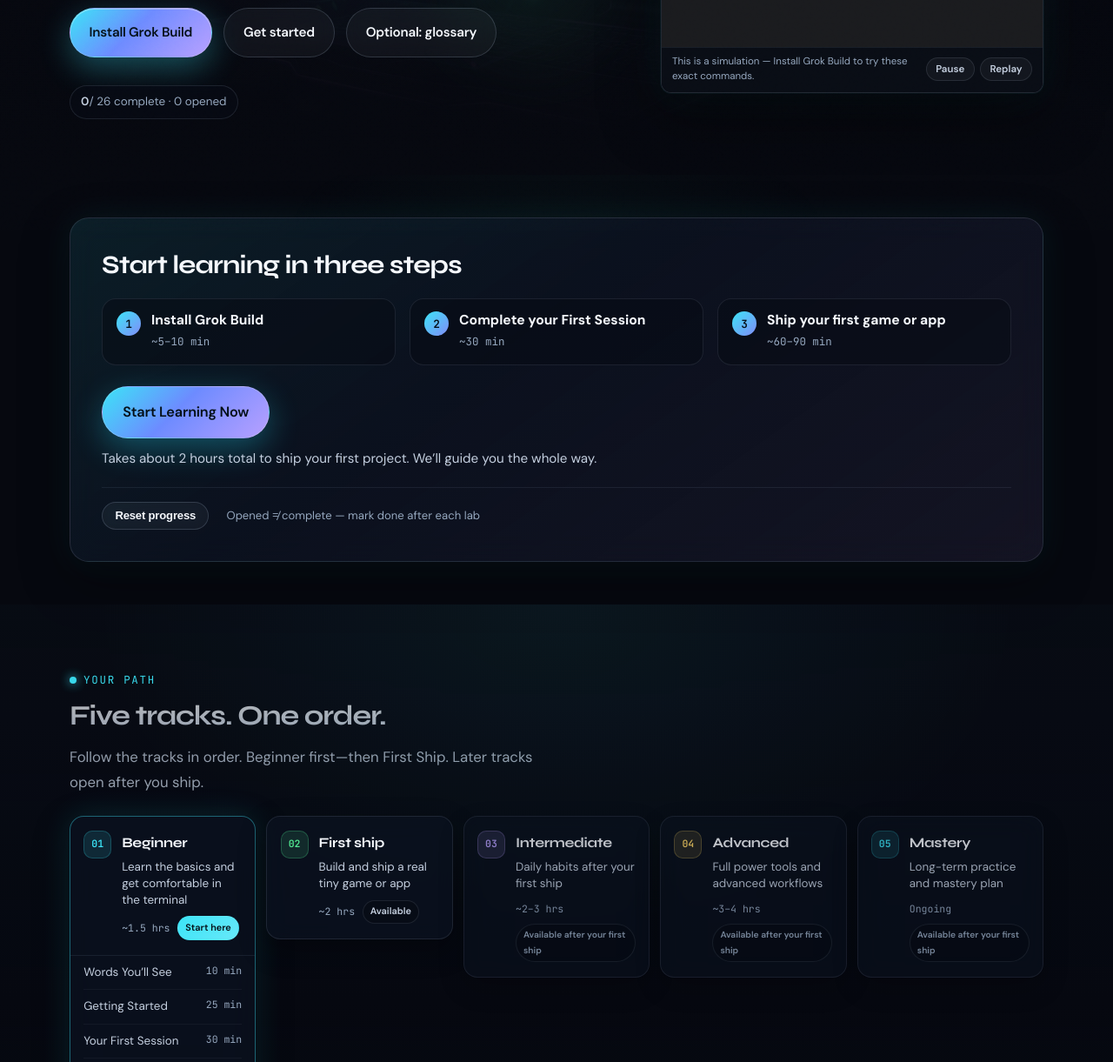
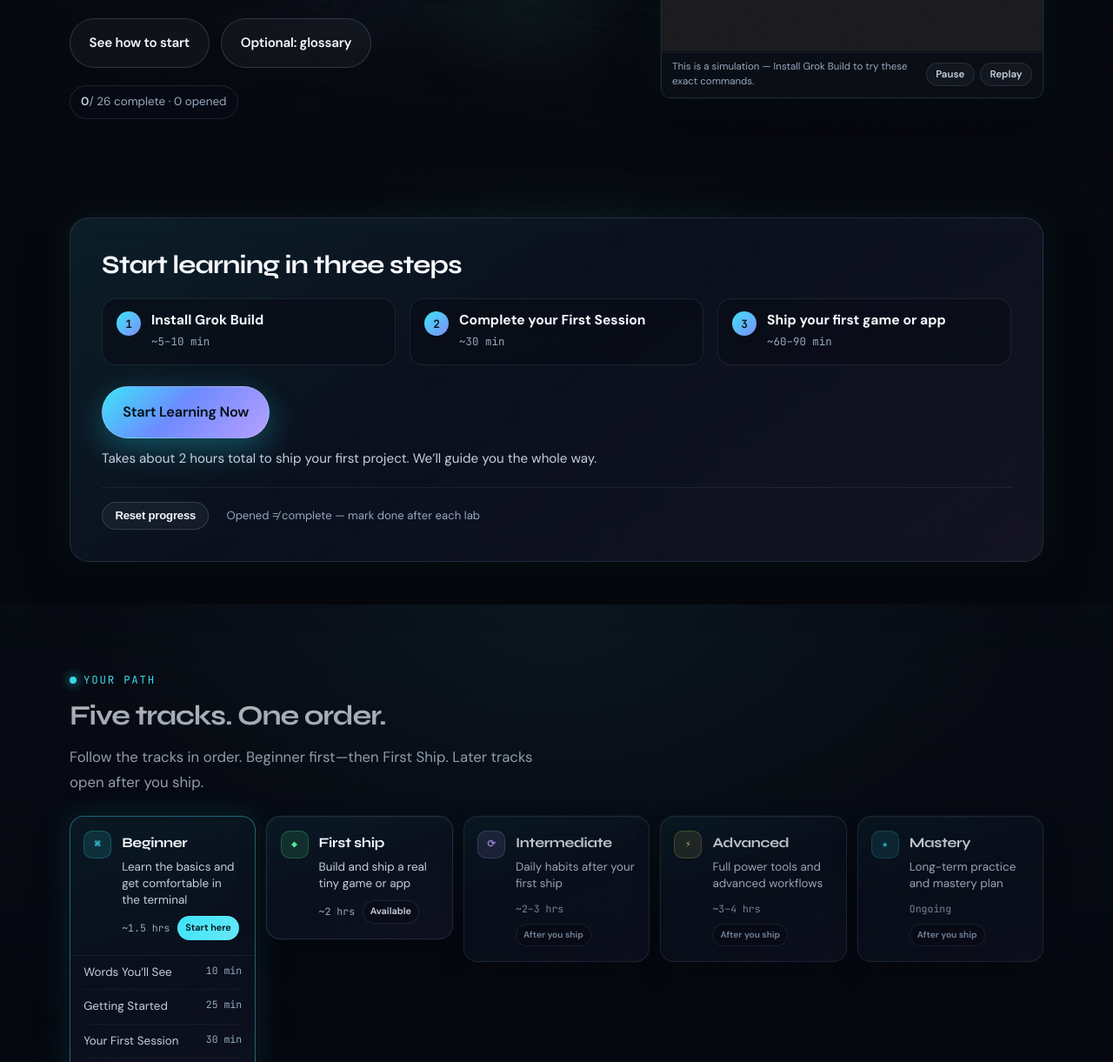
Before and after one commit to Flux9000/buildwithgrok, a website: page index.html in a window 1280 px wide. Shown: the part 535-1756 px from the top of the page at 87% size. Drawn offline with Linux system fonts and the light colour scheme.

Commit message:
Make Start Learning Now the sole hub primary
Remove competing hero Install button; Smart Start owns the learning CTA.
Polish glass journey cards and hide reset until the learner has progress.

```diff
--- a/css/style.css
+++ b/css/style.css
@@ -3408,14 +3408,31 @@
     align-items: start;
   }
 }
-.journey-card {
+.hero-actions--secondary {
+  margin-bottom: 1.25rem;
+}
+.hero-actions--secondary .btn-ghost {
+  /* demoted hero actions — Smart Start owns the solid primary */
+}
+
+.journey-card,
+.journey-card.glass-card {
   border-radius: var(--radius);
-  border: 1px solid rgba(160, 176, 200, 0.14);
-  background: rgba(12, 18, 32, 0.72);
-  backdrop-filter: blur(14px) saturate(1.2);
-  box-shadow: 0 12px 32px rgba(0, 0, 0, 0.28);
+  border: 1px solid rgba(160, 176, 200, 0.16);
+  background: linear-gradient(
+    160deg,
+    rgba(60, 228, 247, 0.07),
+    rgba(12, 18, 32, 0.78) 45%,
+    rgba(184, 160, 255, 0.06)
+  );
+  backdrop-filter: blur(16px) saturate(1.25);
+  -webkit-backdrop-filter: blur(16px) saturate(1.25);
+  box-shadow:
+    0 12px 32px rgba(0, 0, 0, 0.3),
+    0 0 0 1px rgba(60, 228, 247, 0.04),
+    inset 0 1px 0 rgba(255, 255, 255, 0.04);
   overflow: hidden;
-  transition: border-color 0.2s, box-shadow 0.2s;
+  transition: border-color 0.2s, box-shadow 0.2s, transform 0.2s;
 }
 .journey-card:hover {
   border-color: rgba(60, 228, 247, 0.28);
--- a/index.html
+++ b/index.html
@@ -28,7 +28,7 @@
       color: #f4f7fc;
     }
   </style>
-<link rel="stylesheet" href="css/style.css?v=20260731v" />
+<link rel="stylesheet" href="css/style.css?v=20260731w" />
 </head>
 <body class="design-system-v3-showcase" data-showcase-site data-hub-diet="v1" data-onboarding="v2">
   <header class="site-nav" data-topnav></header>
@@ -49,10 +49,9 @@
         <p class="hub-sub hub-sub--lean" data-hero-lean>
           Learn <strong>Grok Build</strong> in the terminal—then ship a tiny game or app with copy-paste prompts.
         </p>
-        <div class="hero-actions" id="hero-actions" data-first-win-funnel>
-          <!-- Single primary: empty → Install; returners → next incomplete via resolveHubPrimaryCta -->
-          <a class="btn btn-primary" id="continue-btn" href="pages/01-getting-started.html" data-hub-primary-cta>Install Grok Build</a>
-          <a class="btn btn-ghost" href="#smart-start" id="path-jump-cta">Get started</a>
+        <!-- Hero: no competing solid Install CTA — Smart Start owns the primary learning action -->
+        <div class="hero-actions hero-actions--secondary" id="hero-actions" data-first-win-funnel>
+          <a class="btn btn-ghost" href="#smart-start" id="path-jump-cta">See how to start</a>
           <a class="btn btn-ghost" href="pages/00-glossary.html" id="glossary-cta">Optional: glossary</a>
         </div>
         <div class="hero-meta hero-meta--lean">
@@ -121,9 +120,11 @@
             </li>
           </ol>
           <div class="smart-start-actions">
+            <!-- Dominant hub primary for new users (not a software install action) -->
             <a
               class="btn btn-primary btn-smart-start"
               href="pages/01-getting-started.html"
+              data-hub-primary-cta
               data-smart-start-cta
               >Start Learning Now</a
             >
@@ -135,7 +136,10 @@
         <div class="smart-start-continue" data-smart-start-continue hidden>
           <h2 class="smart-start-headline" data-smart-start-continue-headline>Continue where you left off</h2>
           <div class="smart-start-continue-row">
-            <a class="btn btn-primary btn-smart-start" href="pages/01-getting-started.html" data-smart-start-continue-cta
+            <a
+              class="btn btn-primary btn-smart-start"
+              href="pages/01-getting-started.html"
+              data-smart-start-continue-cta
               >Continue</a
             >
             <span class="smart-start-progress-pill" data-smart-start-progress>0/26 complete</span>
@@ -143,8 +147,8 @@
           <a class="smart-start-view-path" href="#path-journey" data-smart-start-view-path>View full path</a>
           <p class="hub-lead practice-due-cue" id="practice-due-cue" hidden data-practice-due></p>
         </div>
-        <div class="smart-start-footer-tools">
-          <button type="button" class="btn btn-ghost btn-sm" id="reset-progress-btn" data-reset-progress>
+        <div class="smart-start-footer-tools" data-smart-start-tools>
+          <button type="button" class="btn btn-ghost btn-sm" id="reset-progress-btn" data-reset-progress hidden>
             Reset progress
           </button>
           <span class="smart-start-honesty" data-progress-honesty
@@ -230,31 +234,43 @@
   <script>
     const TRACK_JOURNEY_META = {
       beginner: {
-        icon: "01",
+        icon: "⌘",
+        iconLabel: "Beginner",
         desc: "Learn the basics and get comfortable in the terminal",
         time: "~1.5 hrs",
       },
       ship: {
-        icon: "02",
+        icon: "◆",
+        iconLabel: "First Ship",
         desc: "Build and ship a real tiny game or app",
         time: "~2 hrs",
       },
       intermediate: {
-        icon: "03",
+        icon: "⟳",
+        iconLabel: "Intermediate",
         desc: "Daily habits after your first ship",
         time: "~2–3 hrs",
       },
       advanced: {
-        icon: "04",
+        icon: "⚡",
+        iconLabel: "Advanced",
         desc: "Full power tools and advanced workflows",
         time: "~3–4 hrs",
       },
       mastery: {
-        icon: "05",
+        icon: "★",
+        iconLabel: "Mastery",
         desc: "Long-term practice and mastery plan",
         time: "Ongoing",
       },
     };
+
+    function setHubPrimaryAttr(el) {
+      document.querySelectorAll("[data-hub-primary-cta]").forEach((node) => {
+        node.removeAttribute("data-hub-primary-cta");
+      });
+      if (el) el.setAttribute("data-hub-primary-cta", "");
+    }
 
     function renderSmartStart(stats, next) {
       const view = GROK_ACADEMY.resolveSmartStartView({
@@ -265,6 +281,7 @@
       });
       const zeroEl = document.querySelector("[data-smart-start-zero]");
       const contEl = document.querySelector("[data-smart-start-continue]");
+      const resetBtn = document.getElementById("reset-progress-btn");
       if (!zeroEl || !contEl) return;
 
       if (view.mode === "zero") {
@@ -274,7 +291,9 @@
         if (cta) {
           cta.href = view.primaryHref;
           cta.textContent = view.primaryLabel;
+          setHubPrimaryAttr(cta);
         }
+        if (resetBtn) resetBtn.hidden = true;
       } else {
         zeroEl.hidden = true;
         contEl.hidden = false;
@@ -284,9 +303,11 @@
         if (cta) {
           cta.href = view.primaryHref;
           cta.textContent = view.primaryLabel;
+          setHubPrimaryAttr(cta);
         }
         const pill = contEl.querySelector("[data-smart-start-progress]");
         if (pill) pill.textContent = view.progressLabel || "";
+        if (resetBtn) resetBtn.hidden = false;
       }
     }
 
@@ -317,6 +338,8 @@
             shipDone,
           });
           const openAttr = status.expandedDefault ? " open" : "";
+          const badgeShort =
+            status.badgeKind === "locked" ? "After you ship" : status.badge;
           const lessons = track.pages
             .map((p) => {
               const done = api && api.isCompleted(p.id);
@@ -324,17 +347,17 @@
               return `<li><a href="pages/${p.href}">${done ? "✓ " : ""}${p.title}</a><span>${t}</span></li>`;
             })
             .join("");
-          return `<details class="journey-card ${track.color} is-${status.badgeKind}${
+          return `<details class="journey-card glass-card ${track.color} is-${status.badgeKind}${
             status.locked ? " is-locked" : ""
           }" data-journey-track="${track.id}"${openAttr}>
             <summary class="journey-card-summary">
-              <span class="journey-card-icon" aria-hidden="true">${meta.icon}</span>
+              <span class="journey-card-icon" aria-hidden="true" title="${meta.iconLabel || track.name}">${meta.icon}</span>
               <span class="journey-card-main">
                 <span class="journey-card-name">${track.name}</span>
                 <span class="journey-card-desc">${meta.desc}</span>
                 <span class="journey-card-meta">
                   <span class="journey-card-time">${meta.time}</span>
-                  <span class="journey-badge journey-badge--${status.badgeKind}">${status.badge}</span>
+                  <span class="journey-badge journey-badge--${status.badgeKind}">${badgeShort}</span>
                 </span>
               </span>
             </summary>
@@ -349,18 +372,6 @@
       const stats = GROK_ACADEMY.progressStats();
       const next = GROK_ACADEMY.nextIncomplete();
       const api = GROK_ACADEMY.progress();
-
-      // Hero primary only (one hub primary control)
-      const cta = GROK_ACADEMY.resolveHubPrimaryCta({
-        completed: stats.completed,
-        next,
-        base: ".",
-      });
-      const continueBtn = document.getElementById("continue-btn");
-      if (continueBtn) {
-        continueBtn.href = cta.href;
-        continueBtn.textContent = cta.heroLabel;
-      }
 
       const hubLabel = document.getElementById("hub-progress-label");
       if (hubLabel) {
```
Also changed, not shown: tests/academy-integrity.mjs (+27 -19 lines).
